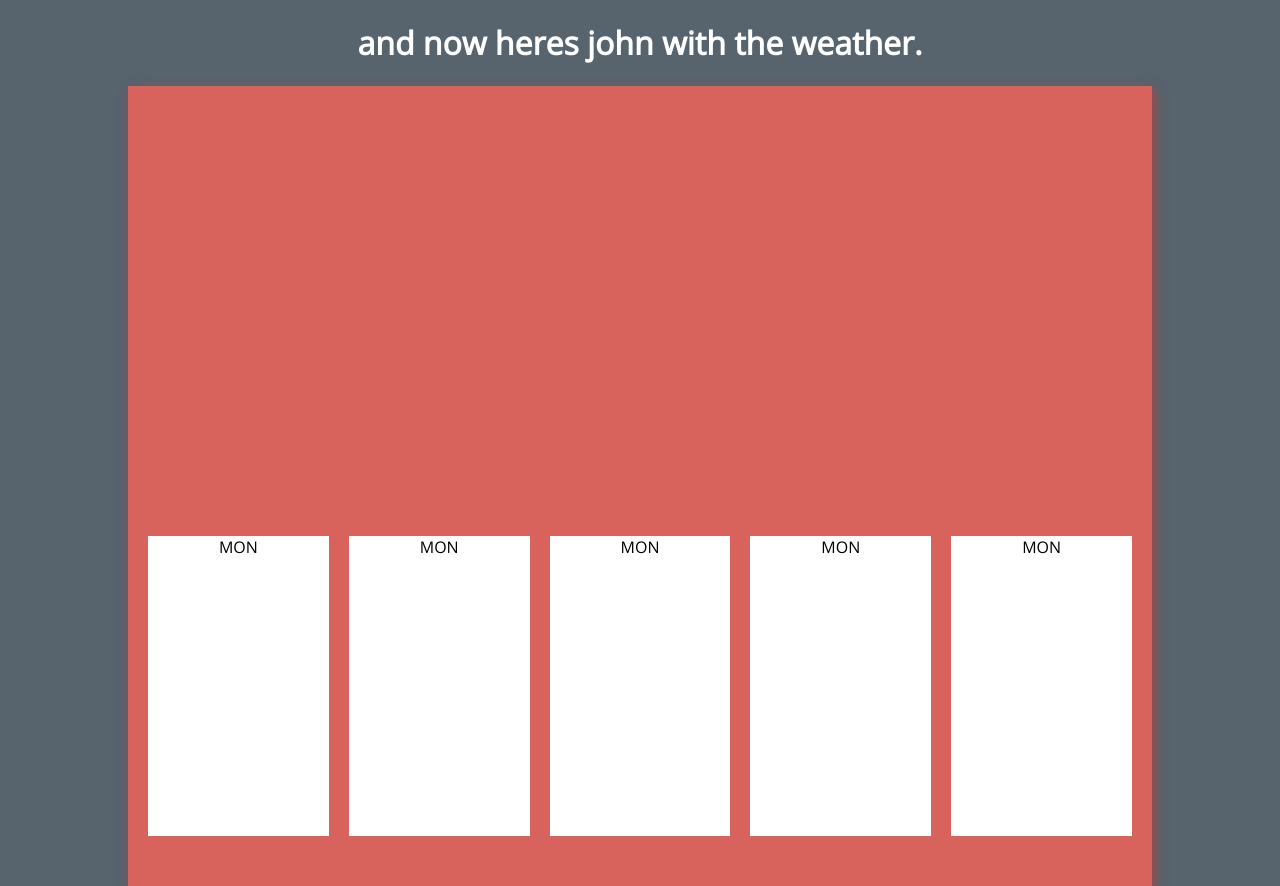
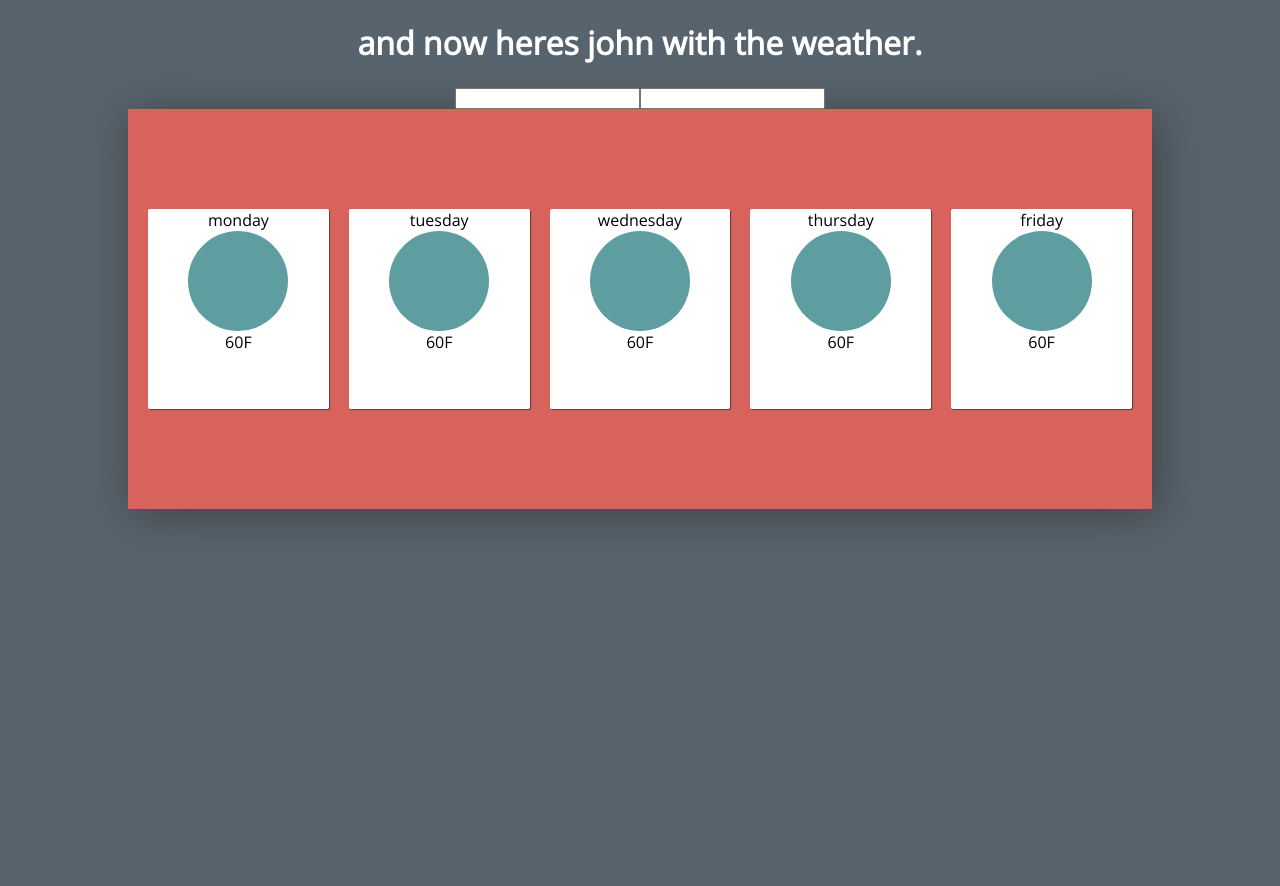
Before and after one commit to lukecamelo/weather-forecast, a React (Create React App) app: page / in a window 1280 px wide. After the commit the page ends 800 px from the top, so only its background shows below. Built offline with nearby package versions, Linux system fonts and the light colour scheme.

Commit message:
fiddled with styling, added text inputs that don't work yet

```diff
--- a/src/App.js
+++ b/src/App.js
@@ -9,6 +9,8 @@ class App extends Component {
     return (
       <div className="App">
         <h1 style={{'color': 'white'}}>and now heres john with the weather.</h1>
+        <input type='text'/>
+        <input type="text"/>
         <Frame/>
       </div>
     );
--- a/src/components/Block/Block.css
+++ /dev/null
@@ -1,17 +0,0 @@
-.Block {
-    flex-grow: 5;
-    height: 300px;
-    /* width: 50px; */
-    background-color: white;
-    margin-right: 20px;
-    margin-bottom: 50px;
-    align-self: flex-end;
-}
-
-.Block:nth-child(1) {
-    margin-left: 20px;
-}
-
-/* .Block:nth-child(5) {
-    margin-right: 10px;
-} */
--- a/src/components/Block/Block.js
+++ /dev/null
@@ -1,16 +0,0 @@
-import React, {Component} from 'react';
-import './Block.css'
-
-class Block extends Component {
-    render() {
-        return (
-            <div className='Block'>
-                <span>MON</span>
-            </div>
-        );
-    }
-}
-
-
-
-export default Block;
--- /dev/null
+++ b/src/components/Block/DayList.css
@@ -0,0 +1,32 @@
+.DayList {
+    flex-grow: 5;
+    height: 200px;
+    /* width: 50px; */
+    background-color: white;
+    margin-right: 20px;
+    align-self: center;
+    /* position: relative; */
+    border-radius: 1%;
+    box-shadow: 1px 1px 1px rgb(82, 66, 66);
+}
+
+.DayList:nth-child(1) {
+    margin-left: 20px;
+}
+
+.currentWeather {
+    border-radius: 50%;
+    background-color: cadetblue;
+    height: 100px;
+    width: 100px;
+    margin: 0 auto;
+}
+
+.temp {
+    margin-bottom: 10px;
+    text-align: center;
+}
+
+/* .Block:nth-child(5) {
+    margin-right: 10px;
+} */
--- /dev/null
+++ b/src/components/Block/DayList.js
@@ -0,0 +1,19 @@
+import React, {Component} from 'react';
+import './DayList.css'
+
+class DayList extends Component {
+    render() {
+
+        return (
+            <div className='DayList'>
+                <span>{this.props.day}</span>
+                <div className='currentWeather'></div>
+                <span className='temp'>{this.props.temp}</span>
+            </div>
+        );
+    }
+}
+
+
+
+export default DayList;
--- a/src/containers/Frame/Frame.css
+++ b/src/containers/Frame/Frame.css
@@ -1,10 +1,9 @@
 .Frame {
     display: flex;
     flex-direction: row;
-
-    height: 800px;
+    height: 400px;
     width: 80%;
     background-color: #d8635d;
     margin: 0 auto;
-    box-shadow: 3px 3px 10px #a14948;
+    box-shadow: 5px 5px 40px #424242;
 }
--- a/src/containers/Frame/Frame.js
+++ b/src/containers/Frame/Frame.js
@@ -1,16 +1,32 @@
 import React, {Component} from 'react';
-import Block from '../../components/Block/Block';
+import DayList from '../../components/Block/DayList';
 import './Frame.css';
+
+const input = () => {
+    return (
+        <input type="text"/>
+    );
+}
 
 class Frame extends Component {
     render () {
         return (
             <div className="Frame">
-                <Block/>
-                <Block/>
-                <Block/>
-                <Block/>
-                <Block/>
+                <DayList
+                day={'monday'}
+                temp={'60F'}/>
+                <DayList
+                day={'tuesday'}
+                temp={'60F'}/>
+                <DayList
+                day={'wednesday'}
+                temp={'60F'}/>
+                <DayList
+                day={'thursday'}
+                temp={'60F'}/>
+                <DayList
+                day={'friday'}
+                temp={'60F'}/>
             </div>
         );
     }
```
